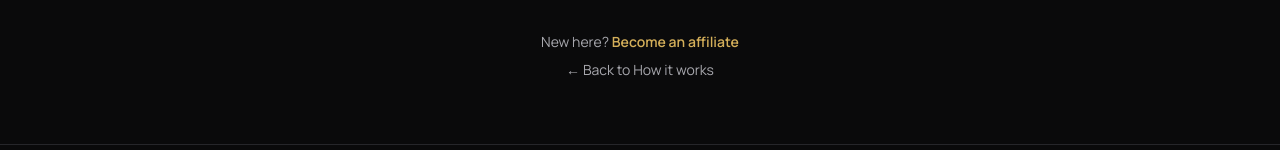
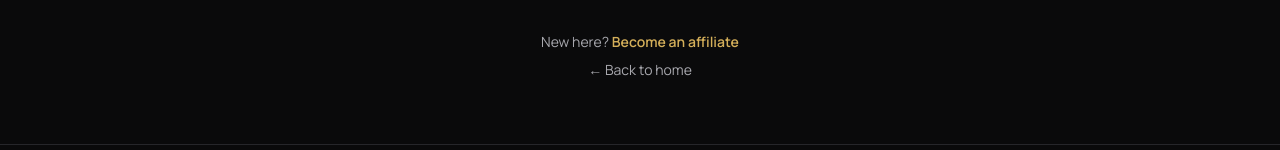
Before and after one commit to Valentino-Junior/opengrowth-affiliate, a Next.js app: page /login in a window 1280 px wide. Shown: the part 510-660 px from the top of the page. Built offline with nearby package versions, Linux system fonts and the light colour scheme; no server answers.

Commit message:
Login: link reads Back to home

```diff
--- a/src/app/login/page.tsx
+++ b/src/app/login/page.tsx
@@ -28,7 +28,7 @@ export default async function LoginPage() {
           </Link>
         </p>
         <Link href="/" className="text-muted">
-          ← Back to How it works
+          ← Back to home
         </Link>
       </div>
     </main>
```
